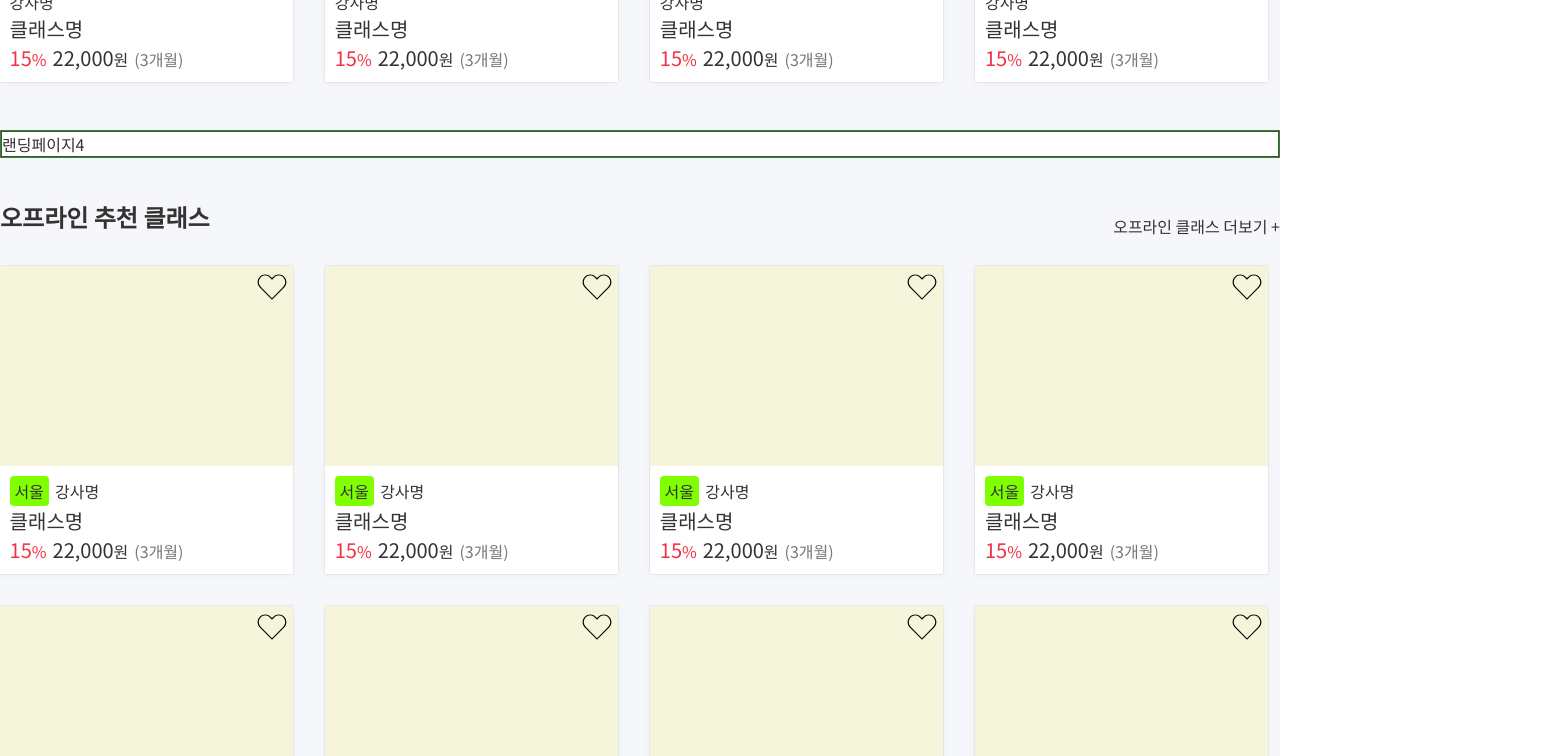
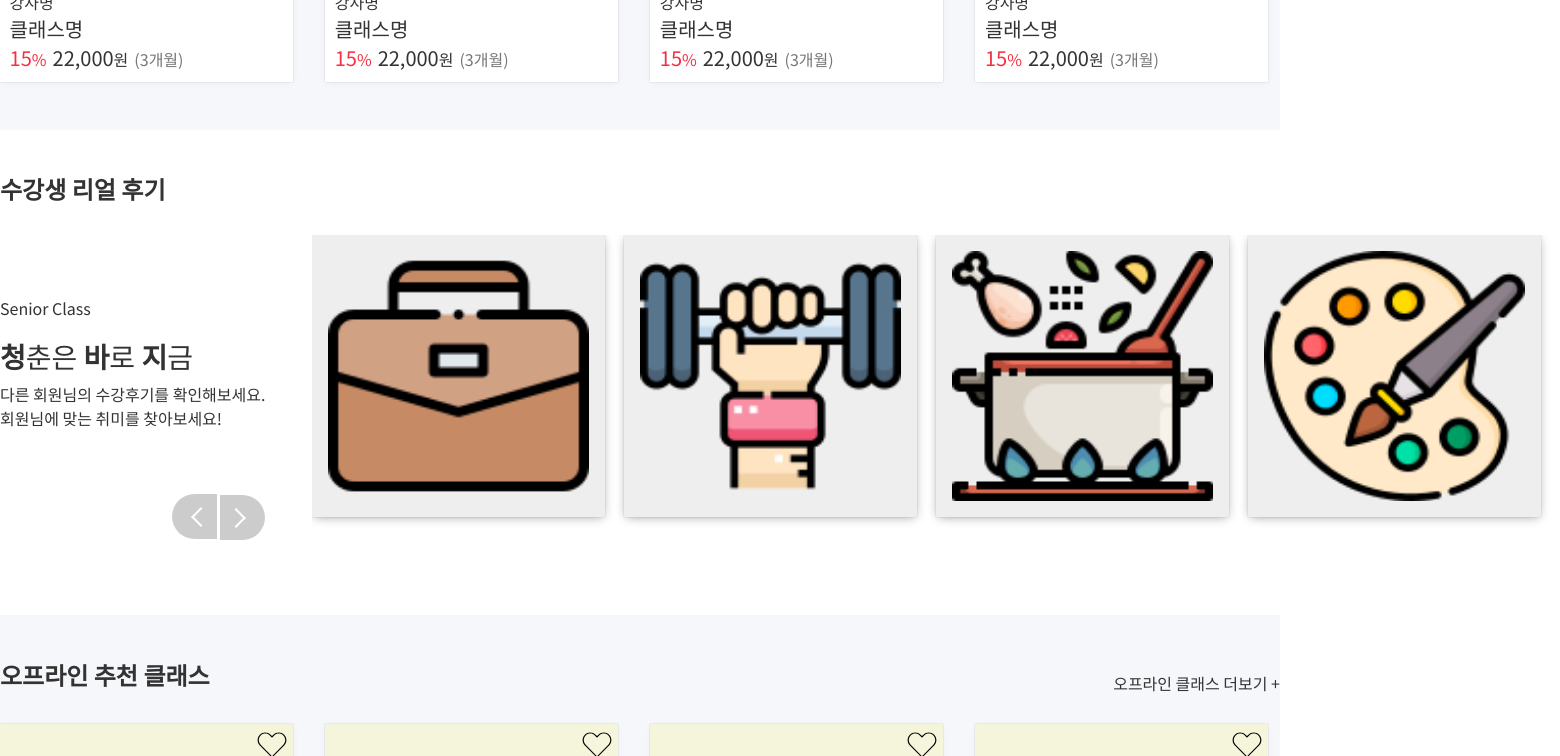
Before and after one commit to loocia1910/senior-class, a React (Create React App) app in the folder client/: page / in a window 1280 px wide. Shown: the part 1460-2216 px from the top of the page, 1560 px wide, since content can reach past the window. Built offline with nearby package versions, Linux system fonts and the light colour scheme; no server answers.

Commit message:
Set: landing section4 layout completed

```diff
--- a/client/package.json
+++ b/client/package.json
@@ -19,8 +19,10 @@
     "react-redux": "^7.2.6",
     "react-router-dom": "^6.2.1",
     "react-scripts": "5.0.0",
+    "react-slick": "^0.28.1",
     "redux": "^4.1.2",
     "redux-persist": "^6.0.0",
+    "slick-carousel": "^1.8.1",
     "styled-components": "^5.3.3",
     "swiper": "^7.4.1",
     "universal-cookie": "^4.0.4",
--- /dev/null
+++ b/client/src/components/landing/section4/Section4.css
@@ -0,0 +1,83 @@
+@import "~slick-carousel/slick/slick.css";
+@import "~slick-carousel/slick/slick-theme.css";
+
+.slider {
+    margin: 0 0 0 280px;
+    width: 100vw;
+    height: 380px;
+}
+
+.slick-list {
+    margin-left: 2rem;
+    order: 3;
+}
+
+.slides {
+    /* border: 1px solid red; */
+    margin-right: 1rem;
+    width: 500px;
+    height: 300px;
+}
+
+.slides > div {
+    border: 1px solid green;
+    padding: 1rem;
+    margin: 0 auto;
+}
+
+.slides img {
+    padding: 1rem;
+    width: 94%;
+    height: 94%;
+    box-shadow: 0px 2px 10px -2px rgb(0 0 0 / 36%), 0px 0px 1px 0px rgb(0 0 0 / 28%);
+    background-color: #eee;
+}
+
+
+/* <, > 버튼 CSS */
+.arrBox {
+    position: relative;
+}
+
+.arr {
+    position: absolute;
+    background-color: rgba(0, 0, 0, .2);
+    width: 45px;
+    height: 45px;
+    bottom:0;
+}
+
+
+.prev {
+    left: -108px;
+    bottom: -304px;
+    border-radius: 50px 0 0 50px;
+}
+
+.next {
+    left: -60px;
+    border-radius: 0 50px 50px 0;
+}
+
+.prev::before,
+.next::before {
+    position: absolute;
+    width: 12px;
+    height: 12px;
+    content: '';
+    display: block;
+    border-top: 2px solid #fff;
+    border-right: 2px solid #fff;
+    top: 50%;
+    margin-top: -6px;
+}
+
+.prev::before {
+    left: 48%;
+    transform: rotate(225deg);
+}
+
+.next::before {
+    right: 48%;
+    transform: rotate(45deg);
+}
--- a/client/src/components/landing/section4/Section4.jsx
+++ b/client/src/components/landing/section4/Section4.jsx
@@ -1,10 +1,61 @@
-import styles from './Section4.module.css'
+import Slider from 'react-slick';
+import styles from './Section4.module.css';
+import './Section4.css'; // slick css
+
+import { categorys } from '../section2/data';
 
 const Section4 = () => {
+
+  const PrevArrow = ({onClick}) => {
+    return (
+      <div className='arrBox'>
+        <div className='arr prev' onClick={onClick}></div>
+      </div>
+    )
+  };
+
+  const NextArrow = ({onClick}) => {
+    return (
+      <div className='arrBox'>
+        <div className='arr next' onClick={onClick}></div>
+      </div>
+    )
+  };
+
+
+  const settings = {
+    infinite: true,
+    lazyLoad: true,
+    speed: 500,
+    slidesToShow: 4,
+    centerMode: false,
+    prevArrow: <PrevArrow/>,
+    nextArrow: <NextArrow/>,
+  };
+
   return (
     <div className={styles.container}>
       <section className={styles.wrapper}>
-          <div>랜딩페이지4</div>
+          <h2 className={styles.title}>수강생 리얼 후기</h2>
+          <div className={styles.slideBox}>
+            <div className={styles.slidesTxt}>
+              <span>Senior Class</span>
+              <p className={styles.subTitle}><strong>청</strong>춘은 <strong>바</strong>로 <strong>지</strong>금</p>
+              <p>다른 회원님의 수강후기를 확인해보세요.</p>
+              <p>회원님에 맞는 취미를 찾아보세요!</p>
+              {/* <div className={styles.slidesNav}>
+                  <div className={`${styles.slideBefore} ${styles.zIndex_10}`} ></div>
+                  <div className={`${styles.slideAfter} ${styles.zIndex_10}`} ></div>
+              </div> */}
+            </div>
+          </div>
+          <Slider {...settings} className='slider'>
+            {categorys.map((c,idx) =>
+            <div key={idx} className='slides'>
+                <img src={c.img} alt={c.name} className='slide'/>
+            </div>
+            )}
+          </ Slider>
       </section>
     </div>
   )
--- a/client/src/components/landing/section4/Section4.module.css
+++ b/client/src/components/landing/section4/Section4.module.css
@@ -1,12 +1,37 @@
 @value WrapperSize from '../../../commonCss/index.css';
+@value BrandColor from '../../../commonCss/index.css';
 
+
+.container {
+    /* border: 1px solid rgb(112, 90, 114); */
+}
 
 .wrapper {
     margin: 0 auto;
     width: WrapperSize;
-    border: 1px solid green;
+    position: relative;
 }
 
-.container {
-    border: 1px solid rgb(112, 90, 114);
+.title {
+    padding: 2.6rem 0 1.8rem;
 }
+
+.subTitle {
+    font-size: 28px;
+    margin: 0 0 .4rem;
+}
+
+.slideBox {
+    position: absolute;
+}
+
+.slidesTxt {
+    position: relative;
+    width: 280px;
+}
+
+.slidesTxt > span {
+    display: inline-block;
+    margin: 3.8rem 0 1rem;
+    color: BrandColor;
+}
```
